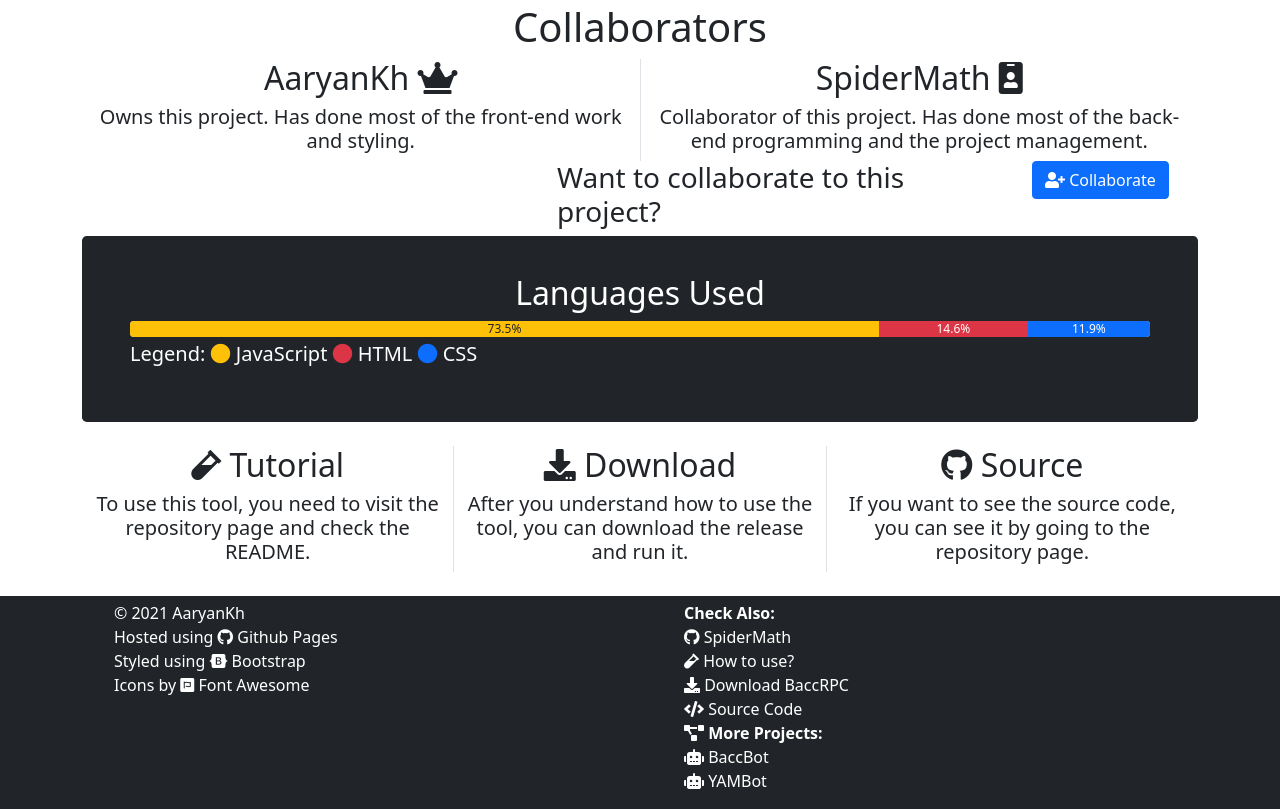
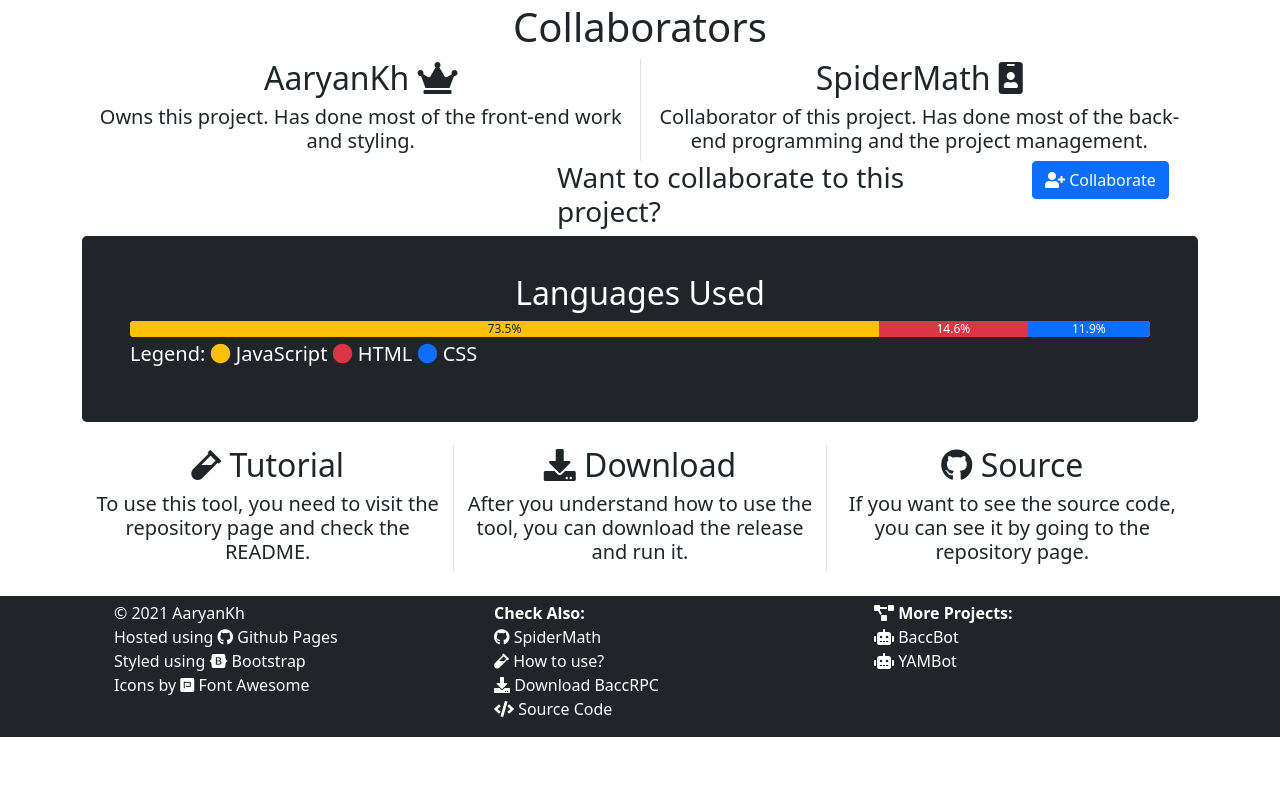
Before and after one commit to AaryanKhClasses/AaryanKhClasses.github.io, a plain HTML site: page rpc.html in a window 1280 px wide. Shown: the part 521-1330 px from the top of the page. After the commit the page ends 1258 px from the top, so only its background shows below. Drawn offline with nearby package versions, Linux system fonts and the light colour scheme.

Commit message:
now its better lol

```diff
--- a/rpc.html
+++ b/rpc.html
@@ -132,7 +132,10 @@
 							<li><i class="fas fa-vial"></i> How to use?</li>
 							<li><i class="fas fa-download"></i> Download BaccRPC </li>
 							<li><i class="fas fa-code"></i> Source Code</li>
-							<li> </li>
+						</ul>
+					</div>
+					<div class="col text-white">
+						<ul style="list-style-type: none; margin-top: 5px;">
 							<li><i class="fas fa-project-diagram"></i> <b>More Projects:</b> </li>
 							<li><i class="fas fa-robot"></i> BaccBot </li>
 							<li><i class="fas fa-robot"></i> YAMBot </li>
```
